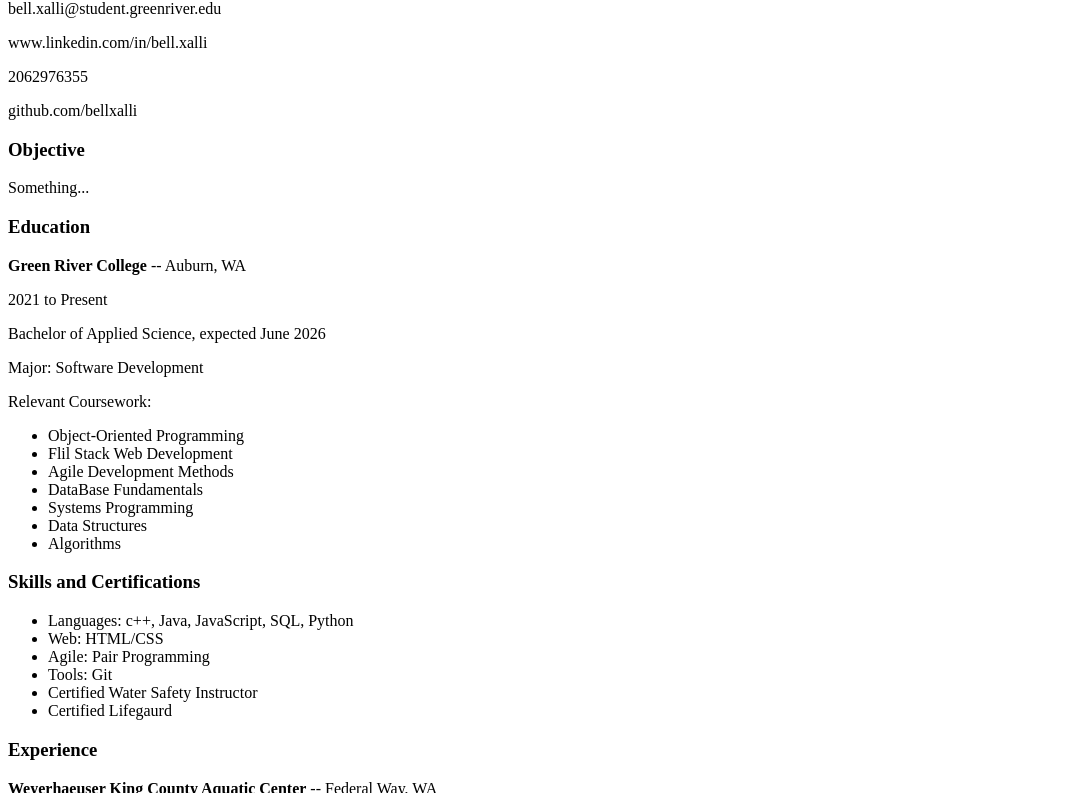
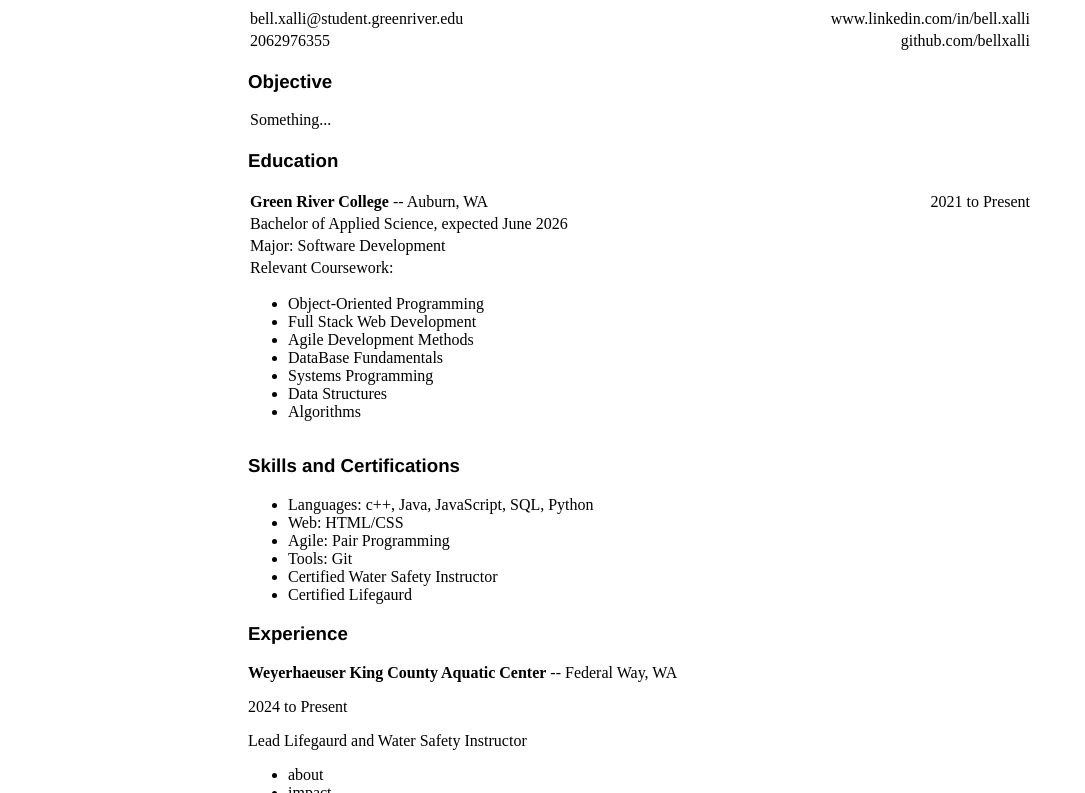
Before and after one commit to bellxalli/HTML_Resume, a plain HTML site: page index.html in a window 1280 px wide. Shown: the part 80-873 px from the top of the page, without its empty margins (0-1085 px from the left). Drawn offline with Linux system fonts and the light colour scheme.

Commit message:
working on styling the resume page

```diff
--- a/index.html
+++ b/index.html
@@ -5,39 +5,45 @@
         <meta name="viewport" content="width=device-width, initial-scale=1.0">
         <title>Resume</title>
         <link rel="stylesheet" href="styles/resumeStyles.css">
+        <!-- <link rel="stylesheet" href="styles/reset.css"> -->
     </head>
 
     <body>
         <header>
-            <h1>Xalli Bell</h1>
-            <p>bell.xalli@student.greenriver.edu</p>
-            <p>www.linkedin.com/in/bell.xalli</p>
-            <p>2062976355</p>
-            <p>github.com/bellxalli</p>
+            <h1 id="name">Xalli Bell</h1>
+            <p id="email">bell.xalli@student.greenriver.edu</p>
+            <p id="linkedin">www.linkedin.com/in/bell.xalli</p>
+            <p id="phone">2062976355</p>
+            <p id="git">github.com/bellxalli</p>
         </header>
 
         <!--Summary / Objective-->
+        <div id="objective">
             <h3>Objective</h3>
             <p>Something...</p>
+        </div>
 
         <!--Education-->
-        <h3>Education</h3>
-        <p><b>Green River College</b> -- Auburn, WA</p>
+        <div id="education">
+            <h3 id="ed">Education</h3>
+            <p id="school"><b>Green River College</b> -- Auburn, WA</p>
             <p id="education-length">2021 to Present</p>
-        <p>Bachelor of Applied Science, expected June 2026</p>
-        <p>Major: Software Development </p>
-        <p>Relevant Coursework:</p>
-        <ul>
-            <li>Object-Oriented Programming</li>
-            <li>Flil Stack Web Development</li>
-            <li>Agile Development Methods</li>
-            <li>DataBase Fundamentals</li>
-            <li>Systems Programming</li>
-            <li>Data Structures</li>
-            <li>Algorithms</li>
+            <p id="program">Bachelor of Applied Science, expected June 2026</p>
+            <p id="area">Major: Software Development </p>
+            <p id="learns">Relevant Coursework:</p>
+            <ul class="ulist">
+                <li id="Object-Oriented">Object-Oriented Programming</li>
+                <li id="full-stack">Full Stack Web Development</li>
+                <li id="agile">Agile Development Methods</li>
+                <li id="database">DataBase Fundamentals</li>
+                <li id="Systems">Systems Programming</li>
+                <li id="structures">Data Structures</li>
+                <li id="algorithm">Algorithms</li>
             </ul>
+        </div>
 
         <!--Skills and Certifications-->
+        <div id="skills">
             <h3>Skills and Certifications</h3>
             <ul>
                 <li>Languages: c++, Java, JavaScript, SQL, Python</li>
@@ -47,10 +53,13 @@
                 <li>Certified Water Safety Instructor</li>
                 <li>Certified Lifegaurd</li>
             </ul>
+        </div>
+
         <!--Experience-->
             <!--One-->
+        <div id="experience">
             <h3>Experience</h3>
-        <p><b>Weyerhaeuser King County Aquatic Center</b> -- Federal Way, WA</p>
+            <p class="work"><b>Weyerhaeuser King County Aquatic Center</b> -- Federal Way, WA</p>
             <p class="job-length">2024 to Present</p>
             <p>Lead Lifegaurd and Water Safety Instructor</p>
             <ul>
@@ -59,7 +68,7 @@
                 <li>my contribution</li>
             </ul>
                 <!--Two-->
-        <p><b>Old Navy</b> -- Federal Way, WA</p>
+            <p class="work"><b>Old Navy</b> -- Federal Way, WA</p>
             <p class="job-length">2023 to 2024</p>
             <p>Sales Associate</p>
             <ul>
@@ -68,7 +77,7 @@
                 <li>my contribution</li>
             </ul>
                 <!--Three-->
-        <p><b>Hidden Valley Camp</b> -- Granite Falls, WA</p>
+            <p class="work"><b>Hidden Valley Camp</b> -- Granite Falls, WA</p>
             <p class="job-length">2021 to 2024</p>
             <p>Camp Counselor and Lifegaurd</p>
             <ul>
@@ -76,13 +85,15 @@
                 <li>impact</li>
                 <li>my contribution</li>
             </ul>
+        </div>
 
         <!--Achievements and Activities-->
+        <div id="achievements">
             <h3>Achievements and Activities</h3>
             <ul>
                 <li>Metropolitan King County Council Recognized, 2024</li>
                 <li>Green River College Foundation Scholarship, Awardee, 2023</li>
             </ul>
-
+        </div>
     </body>
 </html>
--- /dev/null
+++ b/styles/reset.css
@@ -0,0 +1,48 @@
+/* http://meyerweb.com/eric/tools/css/reset/
+   v2.0 | 20110126
+   License: none (public domain)
+*/
+
+html, body, div, span, applet, object, iframe,
+h1, h2, h3, h4, h5, h6, p, blockquote, pre,
+a, abbr, acronym, address, big, cite, code,
+del, dfn, em, img, ins, kbd, q, s, samp,
+small, strike, strong, sub, sup, tt, var,
+b, u, i, center,
+dl, dt, dd, ol, ul, li,
+fieldset, form, label, legend,
+table, caption, tbody, tfoot, thead, tr, th, td,
+article, aside, canvas, details, embed,
+figure, figcaption, footer, header, hgroup,
+menu, nav, output, ruby, section, summary,
+time, mark, audio, video {
+	margin: 0;
+	padding: 0;
+	border: 0;
+	font-size: 100%;
+	font: inherit;
+	vertical-align: baseline;
+}
+/* HTML5 display-role reset for older browsers */
+article, aside, details, figcaption, figure,
+footer, header, hgroup, menu, nav, section {
+	display: block;
+}
+body {
+	line-height: 1;
+}
+ol, ul {
+	list-style: none;
+}
+blockquote, q {
+	quotes: none;
+}
+blockquote:before, blockquote:after,
+q:before, q:after {
+	content: '';
+	content: none;
+}
+table {
+	border-collapse: collapse;
+	border-spacing: 0;
+}
--- a/styles/resumeStyles.css
+++ b/styles/resumeStyles.css
@@ -0,0 +1,129 @@
+html
+{
+    display: flex;
+    flex-direction: column;
+    flex-wrap: wrap;
+
+    width: 800px;
+    margin-left: auto;
+    margin-right: auto;
+    margin-top: 0;
+    margin-bottom: 0;
+    padding: 0;
+}
+
+h3
+{
+    font-family: 'Franklin Gothic Medium', 'Arial Narrow', Arial, sans-serif;
+}
+
+/* ul
+{
+    display: flex;
+    flex-direction: row;
+}
+
+li
+{
+    padding: 0 10px 0 10px;
+}  */
+
+/*Header Styles*/
+
+header
+{
+
+    margin-left: auto;
+    margin-right: auto;
+    margin-top: 0;
+    margin-bottom: 0;
+    padding: 0;
+
+    display: grid;
+    grid-template-columns: 1fr 1fr;
+    grid-template-areas:
+        "na na"
+        "em li"
+        "ph gt";
+}
+#name {grid-area: na;}
+#email {grid-area: em;}
+#linkedin {grid-area: li;}
+#phone {grid-area: ph;}
+#git {grid-area: gt;}
+
+h1
+{
+    text-align: center;
+}
+
+header p
+{
+    margin: 2px;
+}
+
+#email, #phone
+{
+    text-align: left;
+}
+
+#linkedin, #git
+{
+    text-align: right;
+}
+
+
+/*Summary/Objective Styles*/
+#objective p
+{
+    margin: 2px;
+    padding: 0;
+}
+
+/* Education */
+#education
+{
+    margin-left: auto;
+    margin-right: auto;
+    margin-top: 0;
+    margin-bottom: 0;
+    padding: 0;
+
+    display: grid;
+    grid-template-columns: 1fr 1fr 1fr 1fr;
+    grid-template-areas:
+        "ed ed ed ed"
+        "sc sc sc el"
+        "pr pr pr pr"
+        "ae ae ae ae"
+        "lr lr lr lr"
+        "ul ul ul ul"
+        /*"oo oo fs fs"
+        "ag ag db db"
+        "sy sy st st"
+        "al al al al"*/;
+}
+#ed {grid-area: ed;}
+#school {grid-area: sc;}
+#education-length {grid-area: el;}
+#program {grid-area: pr;}
+#area {grid-area: ae;}
+#learns {grid-area: lr;}
+.ulist {grid-area: ul;}
+#Object-Oriented {grid-area: oo;}
+#full-stack {grid-area: fs;}
+#agile {grid-area: ag;}
+#database {grid-area: db;}
+#Systems {grid-area: sy;}
+#structures {grid-area: st;}
+#algorithms {grid-area: al;}
+
+#education p
+{
+    margin: 2px;
+}
+
+#education-length
+{
+    text-align: right;
+}
```
Lines whose indentation alone changed are shown as unchanged.
